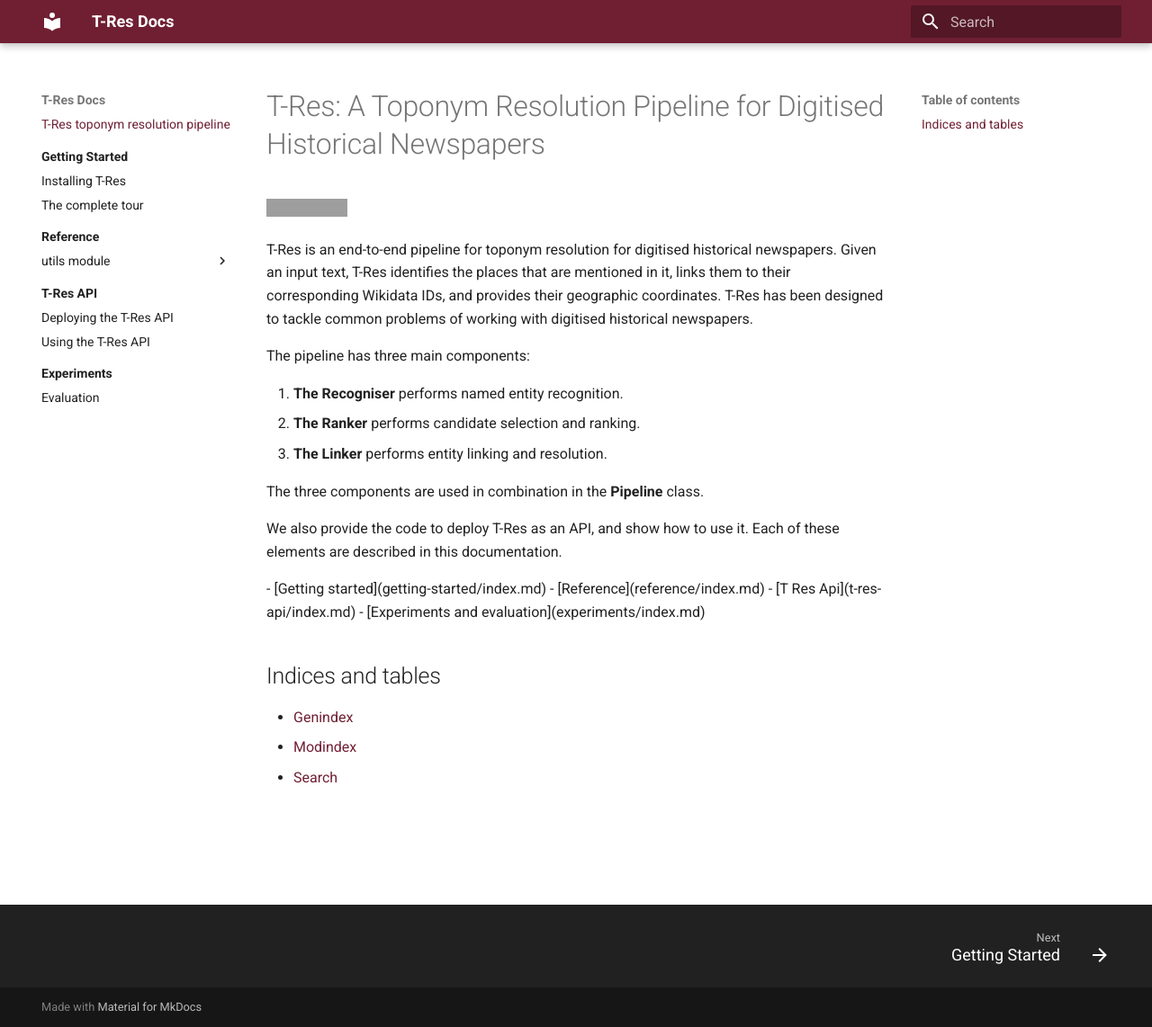
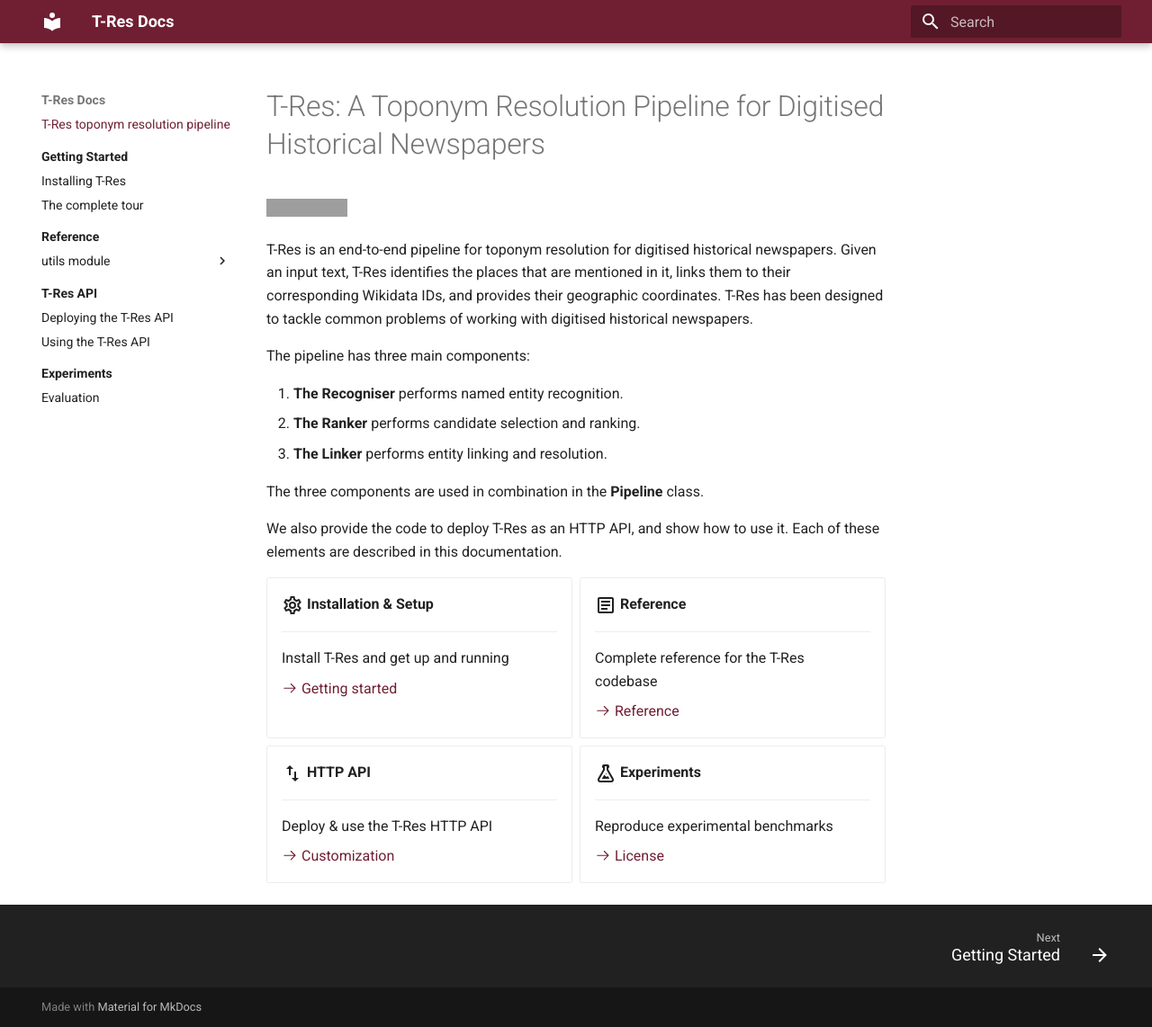
Before and after one commit to Living-with-machines/T-Res, an MkDocs documentation site: the page built from docs/index.md, in a window 1280 px wide and 1142 px high. Shown: the whole window at 90% size. Built offline with MkDocs 1.6.1 and Material for MkDocs 9.7.7, drawn with Linux system fonts in a browser that asks for light colours; grey boxes are pictures that could not be loaded.

Commit message:
Add navigation grid in docs homepage

```diff
--- a/docs/index.md
+++ b/docs/index.md
@@ -12,19 +12,40 @@ The pipeline has three main components:
 
 The three components are used in combination in the **Pipeline** class.
 
-We also provide the code to deploy T-Res as an API, and show how to use it. Each of these elements are described in this documentation.
+We also provide the code to deploy T-Res as an HTTP API, and show how to use it. Each of these elements are described in this documentation.
 
 <div class="grid cards" markdown>
 
--   [Getting started](getting-started/index.md)
--   [Reference](reference/index.md)
--   [T Res Api](t-res-api/index.md)
--   [Experiments and evaluation](experiments/index.md)
+-   :material-cog-outline:{ .lg .middle } __Installation & Setup__
+
+    ---
+
+    Install T-Res and get up and running
+
+    [:octicons-arrow-right-24: Getting started](getting-started/index.md)
+
+-   :material-text-box-outline:{ .lg .middle } __Reference__
+
+    ---
+
+    Complete reference for the T-Res codebase
+
+    [:octicons-arrow-right-24: Reference](reference/index.md)
+
+-   :material-swap-vertical:{ .lg .middle } __HTTP API__
+
+    ---
+
+    Deploy & use the T-Res HTTP API
+
+    [:octicons-arrow-right-24: Customization](t-res-api/index.md)
+
+-   :material-flask-outline:{ .lg .middle } __Experiments__
+
+    ---
+
+    Reproduce experimental benchmarks
+
+    [:octicons-arrow-right-24: License](experiments/index.md)
 
 </div>
-
-## Indices and tables
-
--   [Genindex](genindex-broken.md)
--   [Modindex](modindex-broken.md)
--   [Search](search-broken.md)
--- a/mkdocs.yml
+++ b/mkdocs.yml
@@ -46,6 +46,11 @@ markdown_extensions:
   - admonition
   - tables
   - attr_list
+  - md_in_html
+  - toc
+  - pymdownx.emoji:
+      emoji_index: !!python/name:material.extensions.emoji.twemoji
+      emoji_generator: !!python/name:material.extensions.emoji.to_svg
 
 extra_css:
   - stylesheets/extra.css
```
